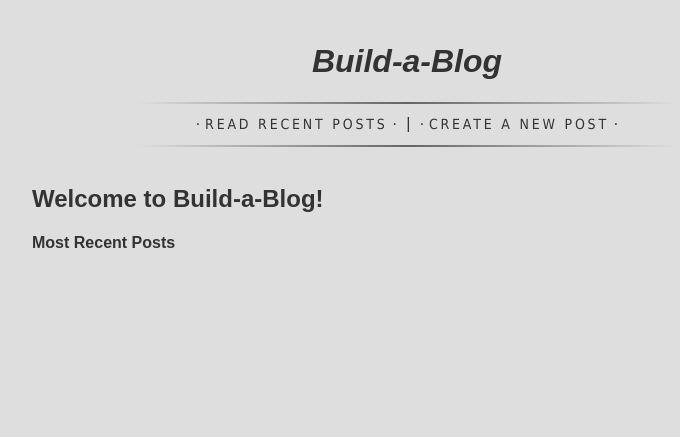
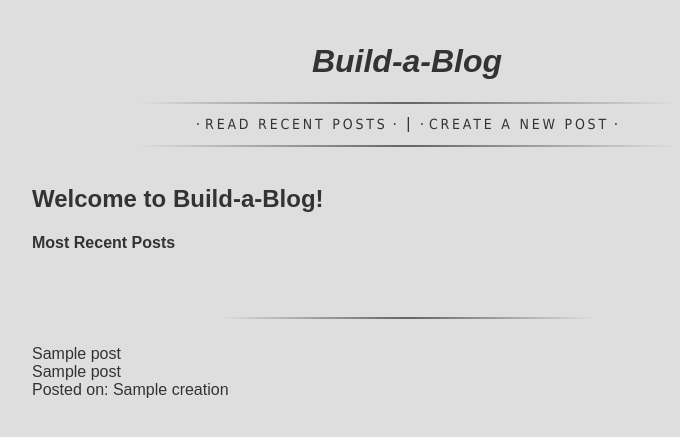
Before and after one commit to tmaaz/build-a-blog, a Python web app: template templates/blog.html in a window 1280 px wide. Shown: the top 437 px of the page, without its empty margins (233-913 px from the left). Run offline with Jinja, Linux system fonts and the light colour scheme; the template is opened without the code that fills it: most values are stand-ins (such as "Sample title", 1, 10 or a date in 2020).

Commit message:
initial raw post display on main page

```diff
--- a/templates/blog.html
+++ b/templates/blog.html
@@ -4,4 +4,17 @@
 <h4>Most Recent Posts</h4>
 {% endblock %}
 {% block content %}
+
+{% for post in post_list %}
+<br />
+<hr width="50%" />
+<br />
+<span class="post">
+    <span class="post-title">{{post.title}}</span><br />
+    <span class="post-content">{{post.post}}</span><br />
+    <span class="post-timestamp">Posted on: {{post.creation}}</span>
+</span>
+<br />
+{% endfor %}
+
 {% endblock %}
```
Also changed, not shown: main.py (+7 -2 lines), index.yaml (line endings or trailing spaces), 1 other file.
